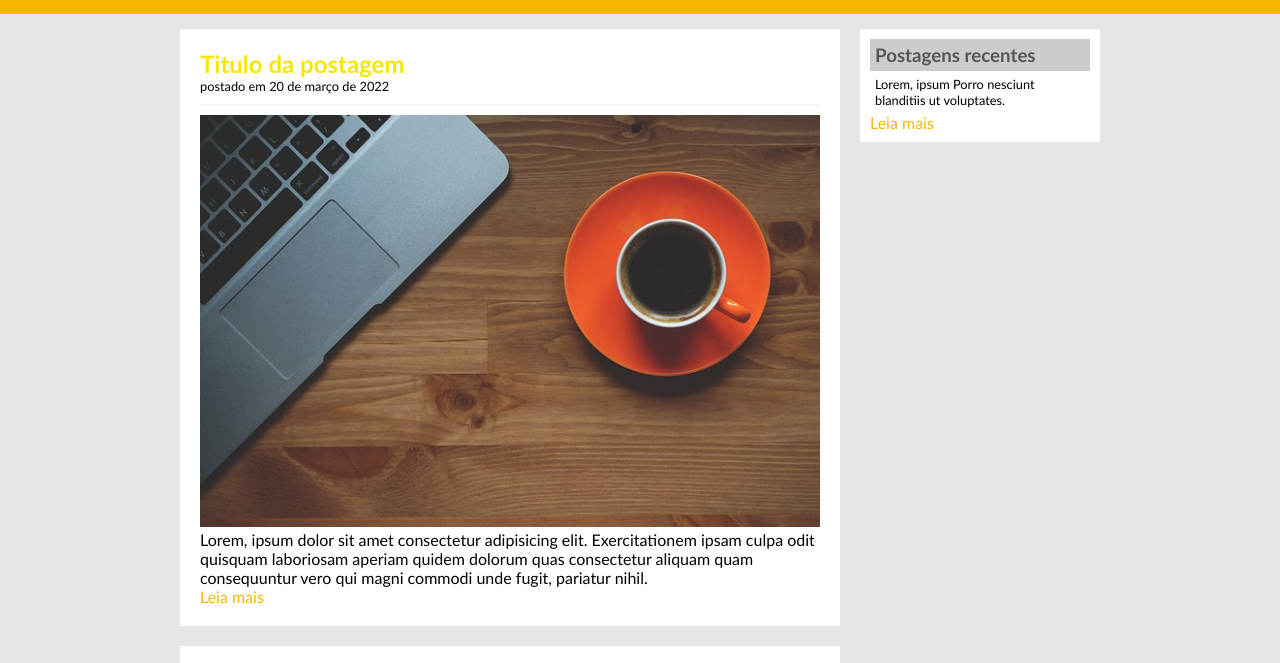
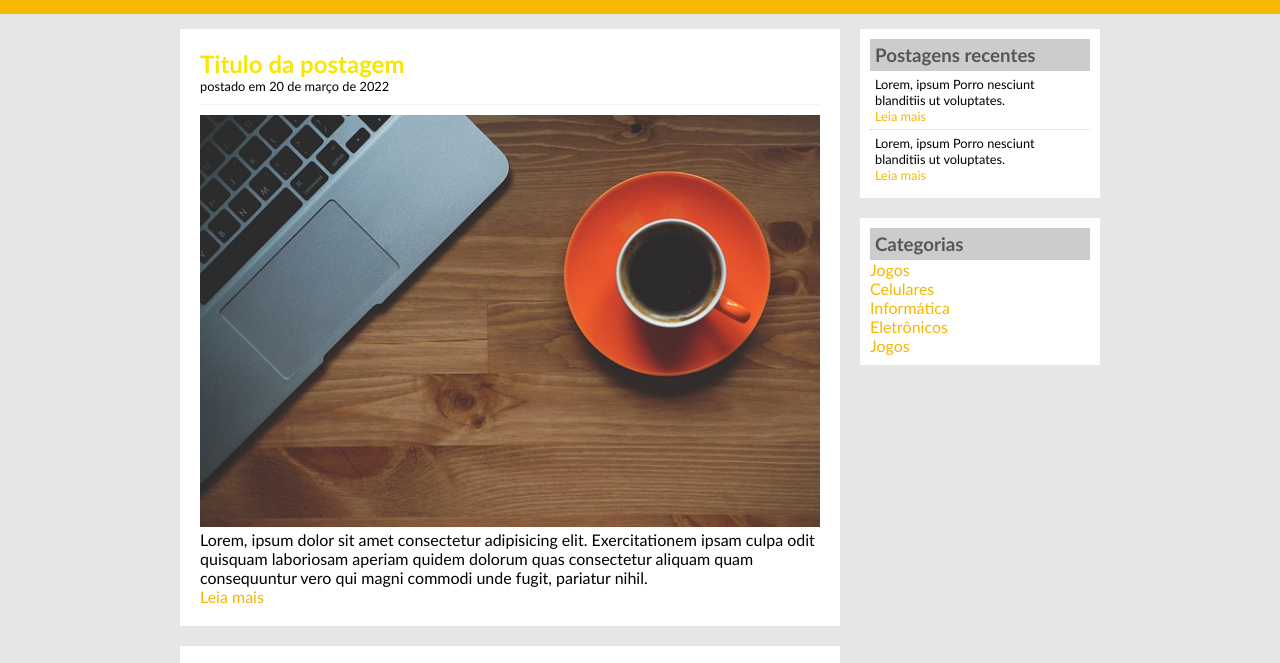
Before and after one commit to sarahprando/TecBlog, a plain HTML site: page index.html in a window 1280 px wide. Shown: the part 123-786 px from the top of the page. Drawn offline with Linux system fonts and the light colour scheme.

Commit message:
finalizado

```diff
--- a/index.html
+++ b/index.html
@@ -55,10 +55,22 @@
         <div id="side__posts">
             <div class="side__container">
                 <h3>Postagens recentes</h3>
-                <div>
-                    <p class="side__post"> Lorem, ipsum Porro nesciunt blanditiis ut voluptates.</p>
+                <div class="side__post">
+                    <p> Lorem, ipsum Porro nesciunt blanditiis ut voluptates.</p>
                     <a href="#">Leia mais</a>
                 </div>
+                <div class="side__post" style="border-bottom: none;">
+                    <p> Lorem, ipsum Porro nesciunt blanditiis ut voluptates.</p>
+                    <a href="#">Leia mais</a>
+                </div>
+            </div>
+            <div class="side__container">
+                <h3>Categorias</h3>
+                <a href="#">Jogos</a><br>
+                <a href="#">Celulares</a><br>
+                <a href="#">Informática</a><br>
+                <a href="#">Eletrônicos</a><br>
+                <a href="#">Jogos</a><br>
             </div>
         </div>
         <div id="copyright">
--- a/style.css
+++ b/style.css
@@ -38,6 +38,13 @@ body {
 #side__posts {
   width: 240px;
   float: right;
+}
+
+.side__post {
+  font-size: 0.8em;
+  padding: 5px;
+  border-bottom: 1px dotted #ccc;
+
 }
 
 .post {
@@ -116,8 +123,3 @@ h3 {
   margin-bottom: 10px;
   display: block;
 }
-
-.side__post {
-  font-size: 0.8em;
-  padding: 5px;
-}
```
